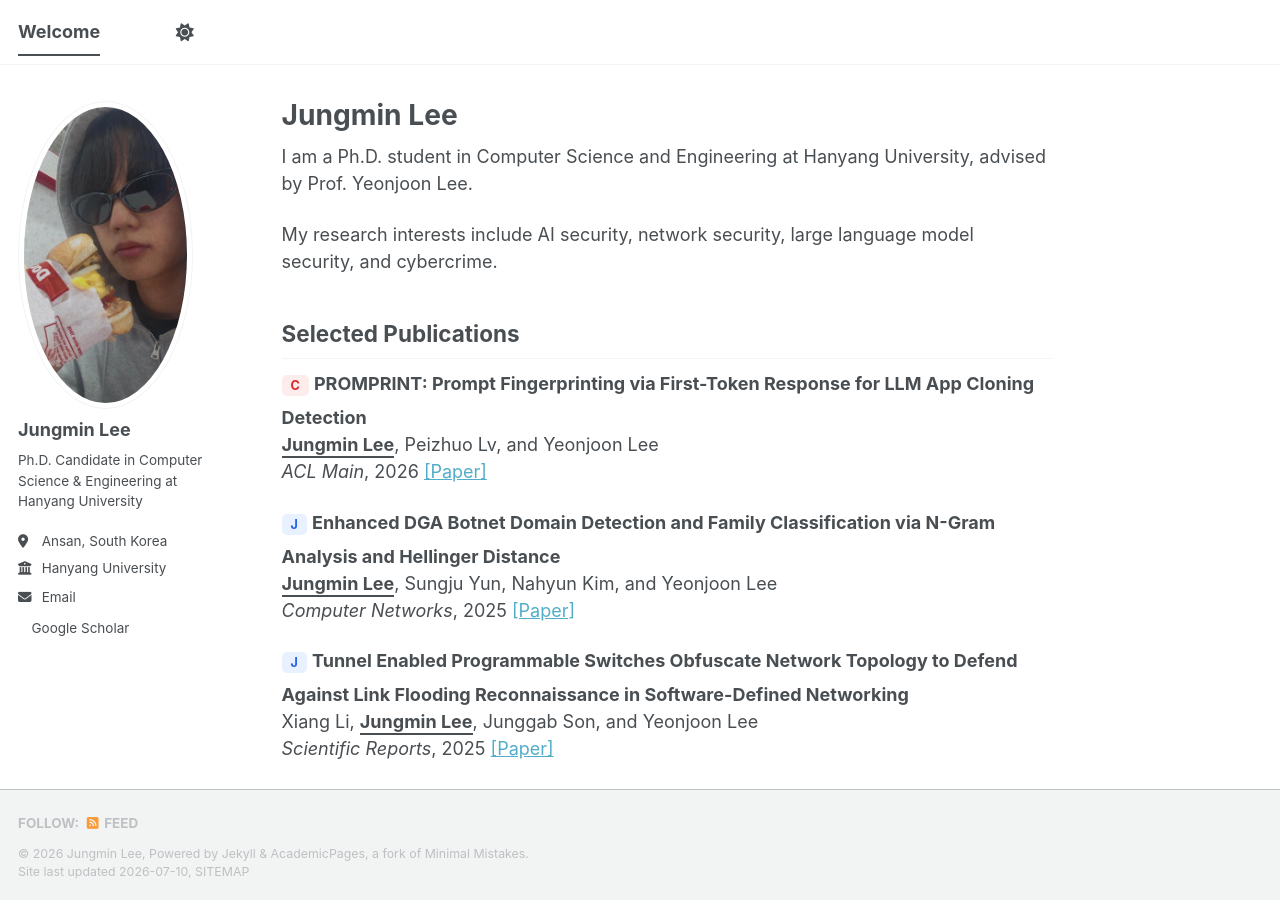
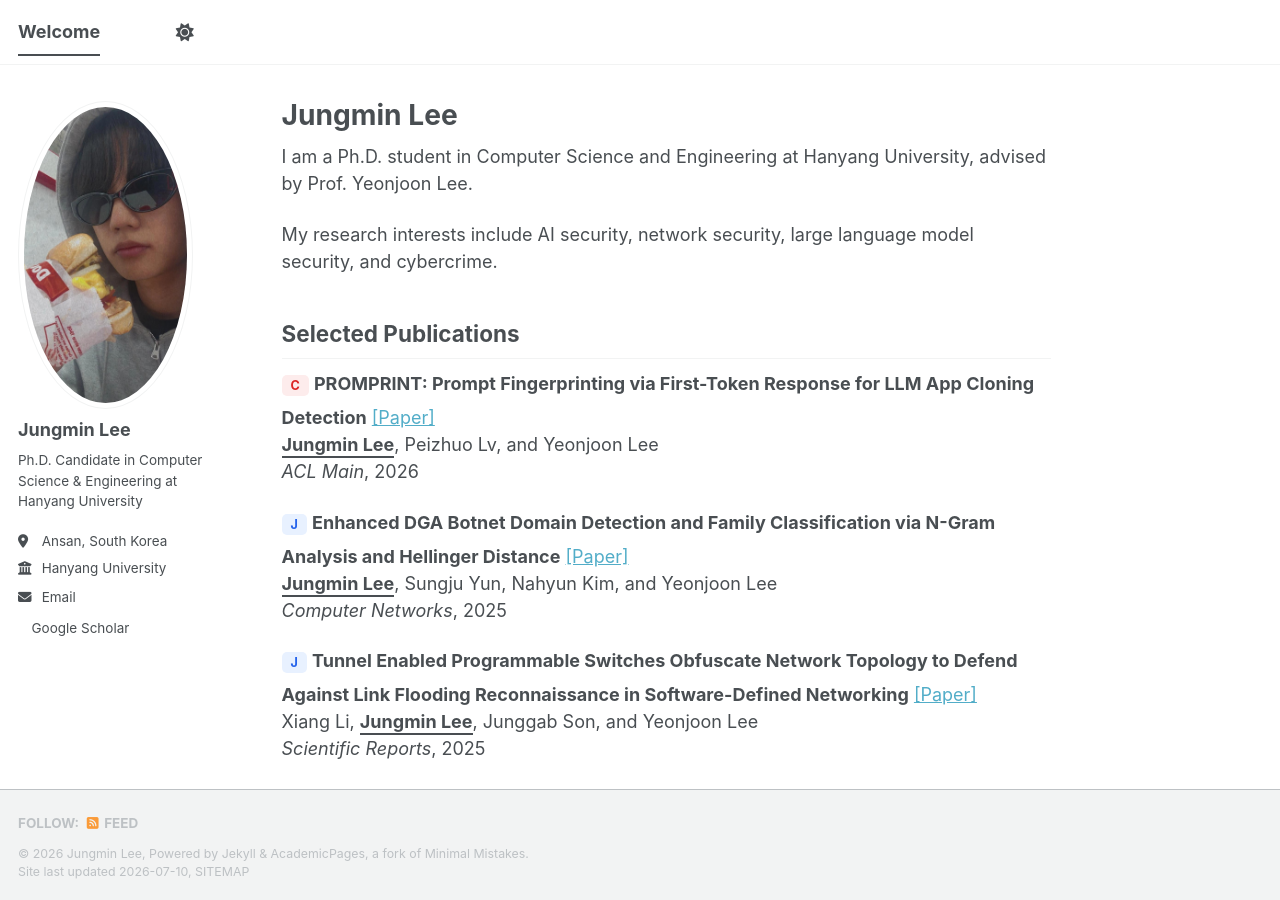
Before and after one commit to jm-lee00/jm-lee00.github.io, a Jekyll site: the page built from _pages/about.md, in a window 1280 px wide and 900 px high. Built offline with Jekyll 4.4.1, drawn with Linux system fonts in a browser that asks for light colours; a style sheet for code colours, icons or effects is not loaded.

Commit message:
Modification

```diff
--- a/_pages/about.md
+++ b/_pages/about.md
@@ -16,19 +16,19 @@ large language model security, and cybercrime.
 ## Selected Publications
 
 <span class="venue conference">C</span>
-**PROMPRINT: Prompt Fingerprinting via First-Token Response for LLM App Cloning Detection**
+**PROMPRINT: Prompt Fingerprinting via First-Token Response for LLM App Cloning Detection** [[Paper]](https://aclanthology.org/2026.acl-long.1052/)
 <span class="me">Jungmin Lee</span>, Peizhuo Lv, and Yeonjoon Lee
-*ACL Main*, 2026 [[Paper]](https://aclanthology.org/2026.acl-long.1052/)
+*ACL Main*, 2026
 
 <span class="venue journal">J</span>
-**Enhanced DGA Botnet Domain Detection and Family Classification via N-Gram Analysis and Hellinger Distance**
+**Enhanced DGA Botnet Domain Detection and Family Classification via N-Gram Analysis and Hellinger Distance** [[Paper]](https://doi.org/10.1016/j.comnet.2025.111415)
 <span class="me">Jungmin Lee</span>, Sungju Yun, Nahyun Kim, and Yeonjoon Lee
-*Computer Networks*, 2025 [[Paper]](https://doi.org/10.1016/j.comnet.2025.111415)
+*Computer Networks*, 2025
 
 <span class="venue journal">J</span>
-**Tunnel Enabled Programmable Switches Obfuscate Network Topology to Defend Against Link Flooding Reconnaissance in Software-Defined Networking**
+**Tunnel Enabled Programmable Switches Obfuscate Network Topology to Defend Against Link Flooding Reconnaissance in Software-Defined Networking** [[Paper]](https://doi.org/10.1038/s41598-025-19566-7)
 Xiang Li, <span class="me">Jungmin Lee</span>, Junggab Son, and Yeonjoon Lee
-*Scientific Reports*, 2025 [[Paper]](https://doi.org/10.1038/s41598-025-19566-7)
+*Scientific Reports*, 2025
 
 ## Patents
 
```
